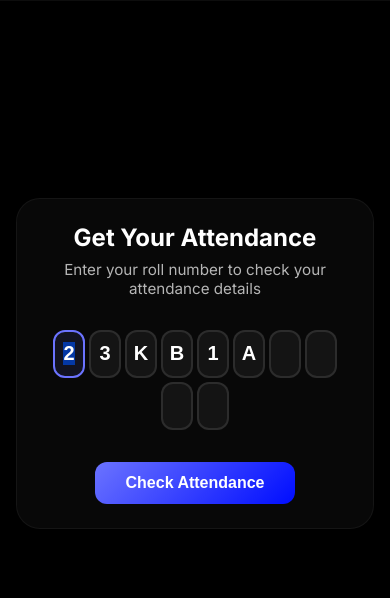
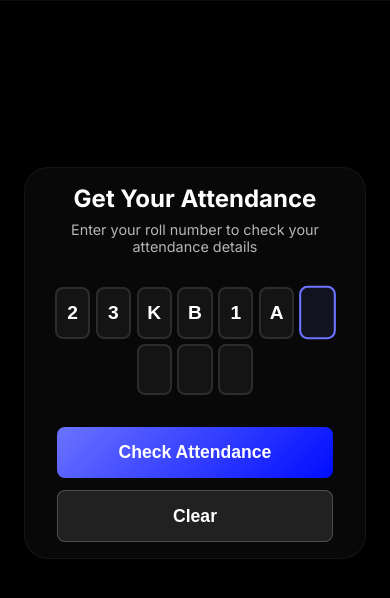
Before and after one commit to tobioffice/tobify, a Django app: page /attendence/ in a window 390 px wide. Shown: the part 59-657 px from the top of the page. Run offline with Django 5.2, Linux system fonts and the light colour scheme.

Commit message:
added attendence

```diff
--- a/get_attendence/templates/get_attendence.html
+++ b/get_attendence/templates/get_attendence.html
@@ -76,10 +76,9 @@
     }
 
     .submit-btn {
-        display: block;
         width: 100%;
-        max-width: 200px;
-        margin: 2rem auto 0;
+        max-width: 150px;
+        margin: 0;
         padding: 0.75rem 1.5rem;
         background: linear-gradient(135deg, #6b73ff 0%, #000dff 100%);
         color: white;
@@ -91,29 +90,133 @@
         transition: all 0.3s ease;
     }
 
+    .button-group {
+        display: flex;
+        gap: 1rem;
+        justify-content: center;
+        margin-top: 2rem;
+        width: 100%;
+        max-width: 320px;
+        margin-left: auto;
+        margin-right: auto;
+    }
+
+    .clear-btn {
+        width: 100%;
+        max-width: 150px;
+        margin: 0;
+        padding: 0.75rem 1.5rem;
+        background: rgba(255, 255, 255, 0.1);
+        color: white;
+        border: 1px solid rgba(255, 255, 255, 0.2);
+        border-radius: 12px;
+        font-size: 1rem;
+        font-weight: 600;
+        cursor: pointer;
+        transition: all 0.3s ease;
+    }
+
+    .clear-btn:hover {
+        background: rgba(255, 255, 255, 0.15);
+        transform: translateY(-2px);
+    }
+
     .submit-btn:hover {
         transform: translateY(-2px);
         box-shadow: 0 4px 12px rgba(107, 115, 255, 0.3);
     }
 
-    .submit-btn:active {
-        transform: translateY(0);
+    .error-message {
+        background: rgba(255, 87, 87, 0.1);
+        border: 1px solid rgba(255, 87, 87, 0.2);
+        color: #ff5757;
+        padding: 1rem;
+        border-radius: 12px;
+        margin-bottom: 1.5rem;
+        text-align: center;
+        font-size: 0.95rem;
     }
 
     @media (max-width: 768px) {
         .attendance-container {
-            margin: 1rem auto;
-            padding: 1.5rem;
+            margin: 0.5rem;
+            padding: 1rem;
+            width: calc(100% - 1rem);
+            max-width: none;
+        }
+
+        .header h1 {
+            font-size: 1.5rem;
+            margin-bottom: 0.5rem;
+        }
+
+        .header p {
+            font-size: 0.9rem;
+        }
+
+        .roll-input-group {
+            gap: 0.35rem;
+            margin-bottom: 1rem;
         }
 
         .roll-input {
-            width: 2rem;
-            height: 3rem;
-            font-size: 1.25rem;
+            width: 2.2rem;
+            height: 3.2rem;
+            font-size: 1.2rem;
+            border-radius: 8px;
+            -webkit-appearance: none;
+            margin: 0;
+            padding: 0;
         }
 
-        .roll-input-group {
-            gap: 0.25rem;
+        .button-group {
+            flex-direction: column;
+            gap: 0.75rem;
+            padding: 0 1rem;
+        }
+
+        .submit-btn,
+        .clear-btn {
+            max-width: none;
+            width: 100%;
+            padding: 1rem;
+            font-size: 1.1rem;
+            height: 3.2rem;
+            display: flex;
+            align-items: center;
+            justify-content: center;
+            border-radius: 8px;
+            -webkit-tap-highlight-color: transparent;
+        }
+
+        .error-message {
+            font-size: 0.85rem;
+            padding: 0.75rem;
+            margin-bottom: 1rem;
+        }
+
+        /* Improve touch target size */
+        .roll-input:focus {
+            transform: scale(1.05);
+        }
+
+        /* Remove hover effects on mobile */
+        .submit-btn:hover,
+        .clear-btn:hover {
+            transform: none;
+        }
+
+        /* Active state for touch */
+        .submit-btn:active,
+        .clear-btn:active {
+            transform: scale(0.98);
+        }
+    }
+
+    /* Add smooth scrolling for mobile */
+    @media (max-width: 768px) {
+        html {
+            scroll-behavior: smooth;
         }
     }
 </style>
@@ -126,33 +229,65 @@
         <p>Enter your roll number to check your attendance details</p>
     </div>
 
+    {% if error %}
+    <div class="error-message">
+        {{ error }}
+    </div>
+    {% endif %}
+
     <form action="" method="post">
         {% csrf_token %}
         <div class="roll-input-group">
-            <input required value="2" maxlength="1" class="roll-input" type="text" name="roll" pattern="[0-9]" title="Please enter a number">
-            <input required value="3" maxlength="1" class="roll-input" type="text" name="roll" pattern="[0-9]" title="Please enter a number">
-            <input required value="K" maxlength="1" class="roll-input" type="text" name="roll" pattern="[A-Za-z]" title="Please enter a letter">
-            <input required value="B" maxlength="1" class="roll-input" type="text" name="roll" pattern="[A-Za-z]" title="Please enter a number or 'A'">
-            <input required value="1" maxlength="1" class="roll-input" type="text" name="roll" pattern="[0-9]" title="Please enter a number">
-            <input required value="A" maxlength="1" class="roll-input" type="text" name="roll" pattern="[A-Za-z]" title="Please enter a number">
-            <input required value="" maxlength="1" class="roll-input" type="text" name="roll" pattern="[0-9A-Za-z]" title="Please enter a number">
-            <input required value="" maxlength="1" class="roll-input" type="text" name="roll" pattern="[0-9A-Za-z]" title="Please enter a number">
-            <input required value="" maxlength="1" class="roll-input" type="text" name="roll" pattern="[0-9A-Za-z]" title="Please enter a number">
-            <input required value="" maxlength="1" class="roll-input" type="text" name="roll" pattern="[0-9A-Za-z]" title="Please enter a number">
+            <input required value="2" maxlength="1" class="roll-input" type="text" name="roll" pattern="[0-9]"
+                title="Please enter a number">
+            <input required value="3" maxlength="1" class="roll-input" type="text" name="roll" pattern="[0-9]"
+                title="Please enter a number">
+            <input required value="K" maxlength="1" class="roll-input" type="text" name="roll" pattern="[A-Za-z]"
+                title="Please enter a letter">
+            <input required value="B" maxlength="1" class="roll-input" type="text" name="roll" pattern="[A-Za-z]"
+                title="Please enter a number or 'A'">
+            <input required value="1" maxlength="1" class="roll-input" type="text" name="roll" pattern="[0-9]"
+                title="Please enter a number">
+            <input required value="A" maxlength="1" class="roll-input" type="text" name="roll" pattern="[A-Za-z]"
+                title="Please enter a number">
+            <input required value="" maxlength="1" class="roll-input" type="text" name="roll" pattern="[0-9A-Za-z]"
+                title="Please enter a number">
+            <input required value="" maxlength="1" class="roll-input" type="text" name="roll" pattern="[0-9A-Za-z]"
+                title="Please enter a number">
+            <input required value="" maxlength="1" class="roll-input" type="text" name="roll" pattern="[0-9A-Za-z]"
+                title="Please enter a number">
+            <input required value="" maxlength="1" class="roll-input" type="text" name="roll" pattern="[0-9A-Za-z]"
+                title="Please enter a number">
         </div>
 
-        <button type="submit" class="submit-btn">Check Attendance</button>
+        <div class="button-group">
+            <button type="submit" class="submit-btn">Check Attendance</button>
+            <button type="button" class="clear-btn" onclick="clearForm()">Clear</button>
+        </div>
     </form>
 </div>
 
 <script>
     // Focus on the 6th input block when page loads
-    document.addEventListener('DOMContentLoaded', function() {
+    document.addEventListener('DOMContentLoaded', function () {
+        setTimeout(() => {
+            const inputs = document.querySelectorAll('.roll-input');
+            if (inputs.length >= 6) {
+                inputs[6].focus(); // 0-based index, so 5 is the 6th element
+            }
+        }, 300);
+    });
+
+    // Function to clear all inputs and focus on 6th input
+    function clearForm() {
         const inputs = document.querySelectorAll('.roll-input');
+        inputs.forEach(input => {
+            input.value = '';
+        });
         if (inputs.length >= 6) {
-            inputs[5].focus(); // 0-based index, so 5 is the 6th element
+            inputs[0].focus();
         }
-    });
+    }
 
     // Get all input fields
     const inputs = document.querySelectorAll('.roll-input');
@@ -180,15 +315,15 @@
     // Add event listeners to each input
     inputs.forEach((input, index) => {
         // Handle input changes
-        input.addEventListener('input', function(e) {
+        input.addEventListener('input', function (e) {
             if (this.value.length === this.maxLength) {
                 moveToNext(this);
             }
         });
 
         // Handle keydown events
-        input.addEventListener('keydown', function(e) {
-            switch(e.key) {
+        input.addEventListener('keydown', function (e) {
+            switch (e.key) {
                 case 'Backspace':
                     if (!this.value) {
                         e.preventDefault();
@@ -225,12 +360,12 @@
         });
 
         // Select all text on focus
-        input.addEventListener('focus', function() {
+        input.addEventListener('focus', function () {
             this.select();
         });
 
         // Handle paste event
-        input.addEventListener('paste', function(e) {
+        input.addEventListener('paste', function (e) {
             e.preventDefault();
             const pastedText = (e.clipboardData || window.clipboardData).getData('text');
             const chars = pastedText.toUpperCase().split('');
@@ -246,7 +381,7 @@
     });
 
     // Focus first input on page load
-    window.addEventListener('load', function() {
+    window.addEventListener('load', function () {
         inputs[0].focus();
         inputs[0].select();
     });
--- a/get_attendence/views.py
+++ b/get_attendence/views.py
@@ -4,15 +4,21 @@ import datetime
 import pytz
 import re
 
+
 def get_attendence(request):
     if request.method == 'POST':
         roll_num = ''.join(request.POST.getlist('roll')).upper()
-        date_obj = datetime.datetime.now(pytz.utc).astimezone(pytz.timezone('Asia/Kolkata'))
+        date_obj = datetime.datetime.now(pytz.utc).astimezone(
+            pytz.timezone('Asia/Kolkata'))
         dta = get_data(rollno=roll_num, date_obj=date_obj)
-        print(dta)
+
+        if isinstance(dta, dict) and dta.get('error'):
+            return render(request, 'get_attendence.html', {'error': dta['message']})
+
         if type(dta) != str:
             # Find the labs key (the one containing parentheses)
-            labs_key = next((key for key in dta.keys() if '(' in str(key)), None)
+            labs_key = next((key for key in dta.keys()
+                            if '(' in str(key)), None)
             if labs_key:
                 # Extract numbers from the labs string using regex
                 labs_str = dta[labs_key]
@@ -21,7 +27,8 @@ def get_attendence(request):
                 del dta[labs_key]  # Remove the old key
 
             # Convert all other values to proper format
-            exclude_keys = {'roll_number', 'attendance_percentage', 'total_classes', 'LABS'}
+            exclude_keys = {'roll_number',
+                            'attendance_percentage', 'total_classes', 'LABS'}
             subject_data = {}
             for key, value in dta.items():
                 if key not in exclude_keys:
```
Also changed, not shown: get_attendence/models.py (+9 -5 lines), get_attendence/templates/show_attendence.html (+102 -7 lines), get_attendence/utils.py (+21 -11 lines), get_attendence/migrations/0002_alter_student_options.py (added).
